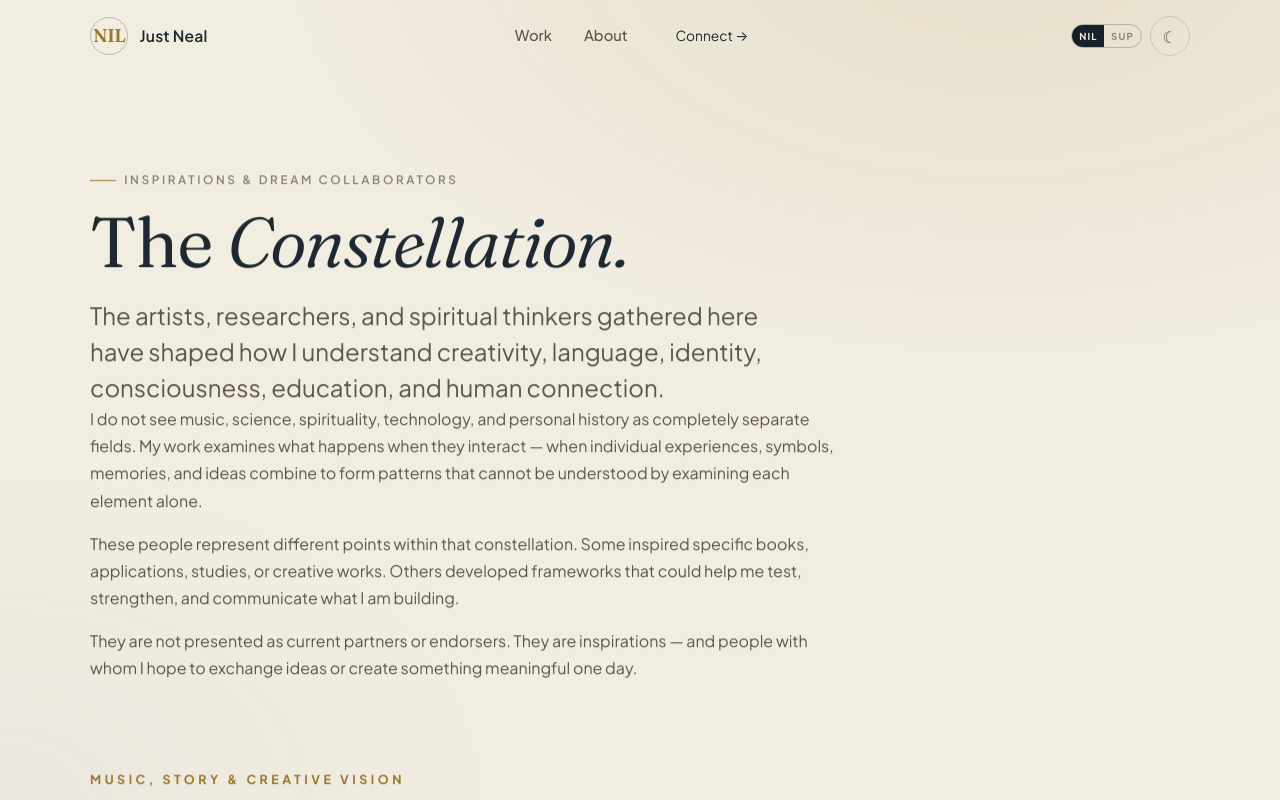
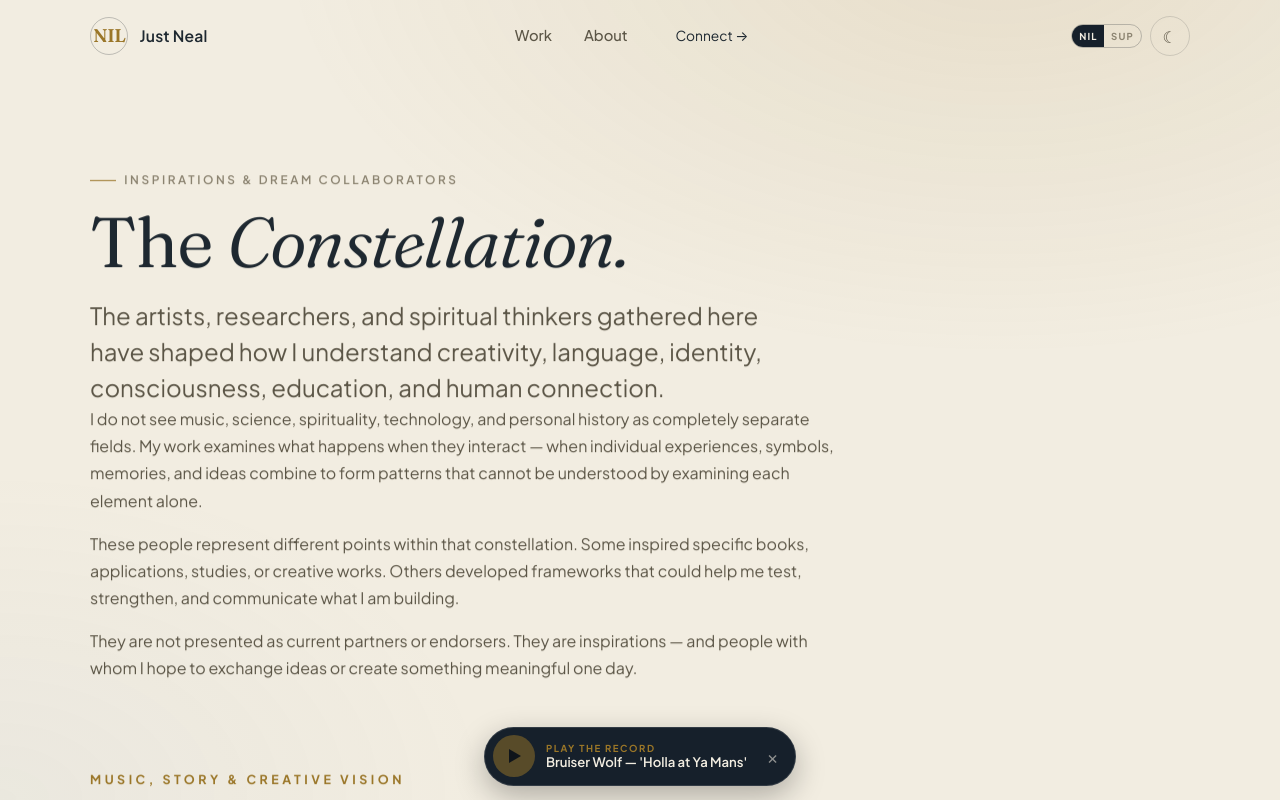
Before and after one commit to LordNealio/portfolio, a React (Vite) app: page /constellation in a window 1280 px wide. Shown: the top 800 px of the page. Built offline with nearby package versions, Linux system fonts and the light colour scheme.

Commit message:
feat(constellation): add floating SoundCloud player — Bruiser Wolf
Co-Authored-By: Claude Opus 4.6 <noreply@anthropic.com>

```diff
--- a/src/pages/Constellation.tsx
+++ b/src/pages/Constellation.tsx
@@ -8,6 +8,7 @@ import {
   CONSTELLATION_DISCLAIMER,
 } from "../data/people";
 import { useReveal } from "../lib/useReveal";
+import { PlayerBar } from "../components/PlayerBar";
 
 const GROUP_ORDER = [
   "Music, Story & Creative Vision",
@@ -130,6 +131,7 @@ export function Constellation() {
 
         <p className="constellation-disclaimer">{CONSTELLATION_DISCLAIMER}</p>
       </div>
+      <PlayerBar trackUrl="https://soundcloud.com/bruiserwolf/holla-at-ya-mans" label="Bruiser Wolf — 'Holla at Ya Mans'" />
     </section>
   );
 }
```
